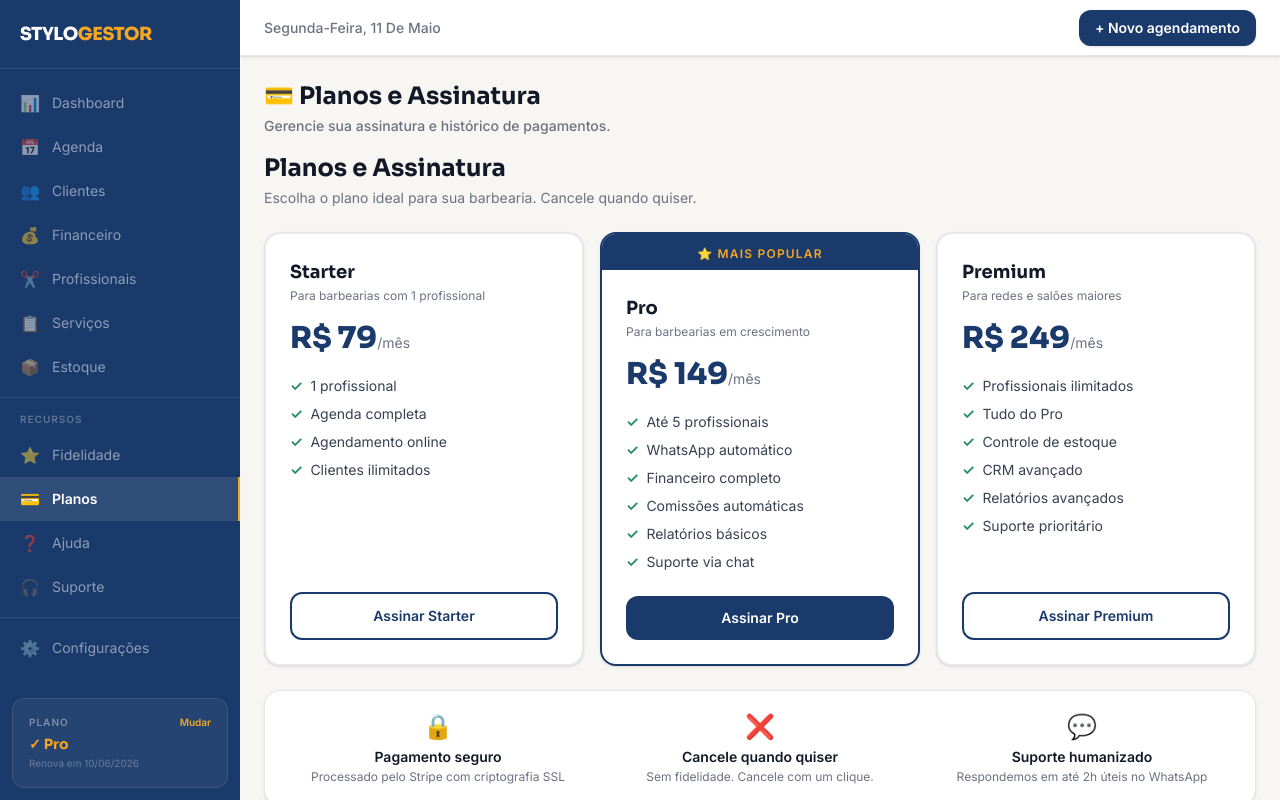
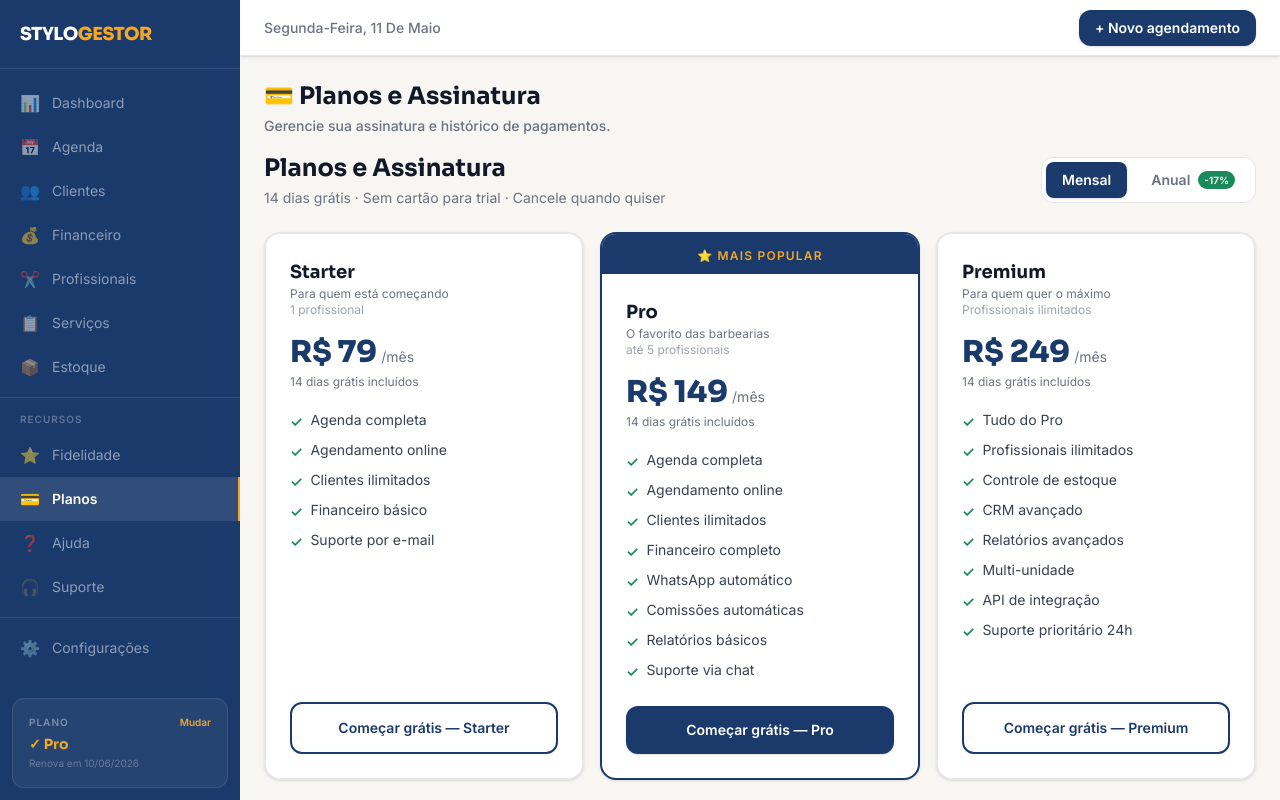
Before and after one commit to fjntecnlogia/stylogestor, a Next.js app in the folder apps/web/: page /planos in a window 1280 px wide. Built offline with nearby package versions, Linux system fonts and the light colour scheme; no server answers.

Commit message:
feat: checkout completo PIX/boleto/cartao mensal/anual + financeiro Stripe no admin

```diff
--- a/apps/web/src/app/api/checkout/route.ts
+++ b/apps/web/src/app/api/checkout/route.ts
@@ -9,41 +9,51 @@ export async function POST(req: NextRequest) {
       return NextResponse.json({ error: 'Não autorizado' }, { status: 401 })
     }
 
-    const { planId } = await req.json()
+    const { planId, ciclo = 'mensal' } = await req.json()
+
     const plan = PLANS.find((p) => p.id === planId)
     if (!plan) {
       return NextResponse.json({ error: 'Plano não encontrado' }, { status: 404 })
     }
 
     const appUrl = process.env.NEXT_PUBLIC_APP_URL || 'https://app.stylogestor.com.br'
+    const isAnual = ciclo === 'anual'
+    const unitAmount = isAnual ? plan.priceAnnual : plan.priceMonthly
+    const interval = isAnual ? 'year' : 'month'
 
     const session = await stripe.checkout.sessions.create({
-      payment_method_types: ['card'],
+      payment_method_types: ['card', 'boleto'],
       mode: 'subscription',
       line_items: [
         {
           price_data: {
             currency: plan.currency,
             product_data: {
-              name: `STYLOGESTOR ${plan.name}`,
+              name: `STYLOGESTOR ${plan.name}${isAnual ? ' (Anual)' : ''}`,
               description: plan.description,
             },
-            unit_amount: plan.price,
-            recurring: { interval: plan.interval },
+            unit_amount: unitAmount,
+            recurring: { interval },
           },
           quantity: 1,
         },
       ],
-      metadata: { userId, planId: plan.id },
-      success_url: `${appUrl}/sucesso?session_id={CHECKOUT_SESSION_ID}&plan=${plan.id}`,
+      metadata: { userId, planId: plan.id, ciclo },
+      subscription_data: {
+        trial_period_days: 14,
+        metadata: { userId, planId: plan.id },
+      },
+      success_url: `${appUrl}/sucesso?session_id={CHECKOUT_SESSION_ID}&plan=${plan.id}&ciclo=${ciclo}`,
       cancel_url: `${appUrl}/planos?canceled=1`,
       locale: 'pt-BR',
       allow_promotion_codes: true,
+      billing_address_collection: 'auto',
     })
 
     return NextResponse.json({ url: session.url })
-  } catch (error) {
+  } catch (error: unknown) {
     console.error('[CHECKOUT_ERROR]', error)
-    return NextResponse.json({ error: 'Erro ao criar sessão de pagamento' }, { status: 500 })
+    const message = error instanceof Error ? error.message : 'Erro ao criar sessão'
+    return NextResponse.json({ error: message }, { status: 500 })
   }
 }
--- a/apps/web/src/components/planos/planos-view.tsx
+++ b/apps/web/src/components/planos/planos-view.tsx
@@ -7,8 +7,11 @@ import { PLANS } from '@/lib/stripe'
 export function PlanosView() {
   const searchParams = useSearchParams()
   const canceled = searchParams.get('canceled')
+  const [ciclo, setCiclo] = useState<'mensal' | 'anual'>('mensal')
   const [loading, setLoading] = useState<string | null>(null)
   const [error, setError] = useState('')
+
+  const desconto = 17 // % de desconto anual
 
   const handleCheckout = async (planId: string) => {
     setLoading(planId)
@@ -17,17 +20,14 @@ export function PlanosView() {
       const res = await fetch('/api/checkout', {
         method: 'POST',
         headers: { 'Content-Type': 'application/json' },
-        body: JSON.stringify({ planId }),
+        body: JSON.stringify({ planId, ciclo }),
       })
-
       const data = await res.json()
-
       if (!res.ok) {
         setError(data.error || 'Erro ao processar. Tente novamente.')
         setLoading(null)
         return
       }
-
       window.location.href = data.url
     } catch {
       setError('Erro de conexão. Verifique sua internet.')
@@ -37,52 +37,89 @@ export function PlanosView() {
 
   return (
     <div className="max-w-5xl space-y-6">
+
       {canceled && (
         <div className="bg-[#FEF9C3] border border-[#FCD34D] rounded-2xl px-5 py-4 text-sm text-[#92400E] font-medium">
           ⚠️ Pagamento cancelado. Você pode tentar novamente quando quiser.
         </div>
       )}
-
       {error && (
         <div className="bg-[#FEE2E2] border border-[#FCA5A5] rounded-2xl px-5 py-4 text-sm text-[#991B1B] font-medium">
           ❌ {error}
         </div>
       )}
 
+      {/* Header */}
+      <div className="flex flex-col sm:flex-row sm:items-center justify-between gap-4">
         <div>
           <h1 className="font-sora font-bold text-2xl text-[#111827]">Planos e Assinatura</h1>
-        <p className="text-[#6B7280] text-sm mt-1">Escolha o plano ideal para sua barbearia. Cancele quando quiser.</p>
+          <p className="text-[#6B7280] text-sm mt-1">14 dias grátis · Sem cartão para trial · Cancele quando quiser</p>
         </div>
 
+        {/* Toggle mensal/anual */}
+        <div className="flex items-center gap-2 bg-white border border-[#E5E7EB] rounded-xl p-1 self-start sm:self-auto">
+          <button
+            onClick={() => setCiclo('mensal')}
+            className={`px-4 py-2 rounded-lg text-sm font-semibold transition-all ${ciclo === 'mensal' ? 'bg-[#1A3A6B] text-white shadow-sm' : 'text-[#6B7280] hover:text-[#111827]'}`}
+          >
+            Mensal
+          </button>
+          <button
+            onClick={() => setCiclo('anual')}
+            className={`px-4 py-2 rounded-lg text-sm font-semibold transition-all flex items-center gap-2 ${ciclo === 'anual' ? 'bg-[#1A3A6B] text-white shadow-sm' : 'text-[#6B7280] hover:text-[#111827]'}`}
+          >
+            Anual
+            <span className="bg-[#1B8A5A] text-white text-[10px] font-bold px-1.5 py-0.5 rounded-full">-{desconto}%</span>
+          </button>
+        </div>
+      </div>
+
+      {/* Cards */}
       <div className="grid grid-cols-1 md:grid-cols-3 gap-4">
-        {PLANS.map((plan) => (
+        {PLANS.map((plan) => {
+          const preco = ciclo === 'anual' ? plan.priceAnnual : plan.priceMonthly
+          const precoMes = ciclo === 'anual' ? Math.round(plan.priceAnnual / 12) : plan.priceMonthly
+
+          return (
             <div
               key={plan.id}
-            className={`bg-white rounded-2xl border-2 shadow-sm overflow-hidden flex flex-col ${
-              plan.highlight ? 'border-[#1A3A6B]' : 'border-[#E5E7EB]'
+              className={`bg-white rounded-2xl border-2 shadow-sm overflow-hidden flex flex-col transition-all ${
+                plan.highlight ? 'border-[#1A3A6B] shadow-lg' : 'border-[#E5E7EB] hover:border-[#1A3A6B]/40'
               }`}
             >
               {plan.highlight && (
-              <div className="bg-[#1A3A6B] text-center py-1.5">
+                <div className="bg-[#1A3A6B] text-center py-2">
                   <span className="text-[#F5A623] text-xs font-bold uppercase tracking-widest">⭐ Mais popular</span>
                 </div>
               )}
 
               <div className="p-6 flex-1 flex flex-col">
+                <div className="mb-4">
                   <p className="font-sora font-bold text-lg text-[#111827]">{plan.name}</p>
-              <p className="text-[#6B7280] text-xs mt-0.5 mb-4">{plan.description}</p>
+                  <p className="text-[#6B7280] text-xs">{plan.description}</p>
+                  <p className="text-[#9CA3AF] text-xs">{plan.subdesc}</p>
+                </div>
 
-              <div className="mb-5">
+                <div className="mb-1">
+                  <div className="flex items-baseline gap-1">
                     <span className="font-sora font-extrabold text-3xl text-[#1A3A6B]">
-                  R$ {(plan.price / 100).toFixed(0)}
+                      R$ {(precoMes / 100).toFixed(0)}
                     </span>
                     <span className="text-[#6B7280] text-sm">/mês</span>
                   </div>
+                  {ciclo === 'anual' && (
+                    <p className="text-xs text-[#1B8A5A] font-semibold mt-0.5">
+                      R$ {(preco / 100).toFixed(0)} cobrado anualmente
+                    </p>
+                  )}
+                </div>
+
+                <p className="text-xs text-[#6B7280] mb-5">14 dias grátis incluídos</p>
 
                 <ul className="space-y-2 flex-1 mb-6">
                   {plan.features.map((f) => (
-                  <li key={f} className="flex items-center gap-2 text-sm text-[#374151]">
-                    <span className="text-[#1B8A5A] font-bold shrink-0">✓</span>
+                    <li key={f} className="flex items-start gap-2 text-sm text-[#374151]">
+                      <span className="text-[#1B8A5A] font-bold shrink-0 mt-0.5">✓</span>
                       {f}
                     </li>
                   ))}
@@ -91,54 +128,73 @@ export function PlanosView() {
                 <button
                   onClick={() => handleCheckout(plan.id)}
                   disabled={loading !== null}
-                className={`w-full font-bold py-3 rounded-xl transition-colors text-sm disabled:opacity-60 disabled:cursor-not-allowed ${
+                  className={`w-full font-bold py-3.5 rounded-xl transition-colors text-sm disabled:opacity-60 disabled:cursor-not-allowed ${
                     plan.highlight
-                    ? 'bg-[#1A3A6B] text-white hover:bg-[#142d55]'
+                      ? 'bg-[#1A3A6B] text-white hover:bg-[#142d55] shadow-sm'
                       : 'border-2 border-[#1A3A6B] text-[#1A3A6B] hover:bg-[#1A3A6B] hover:text-white'
                   }`}
                 >
                   {loading === plan.id ? (
                     <span className="flex items-center justify-center gap-2">
-                    <span className="animate-spin">⏳</span> Aguarde...
+                      <span className="animate-spin">⏳</span> Redirecionando...
                     </span>
                   ) : (
-                  `Assinar ${plan.name}`
+                    `Começar grátis — ${plan.name}`
                   )}
                 </button>
               </div>
             </div>
-        ))}
+          )
+        })}
       </div>
 
+      {/* Formas de pagamento */}
       <div className="bg-white rounded-2xl border border-[#E5E7EB] shadow-sm p-5">
-        <div className="grid grid-cols-1 sm:grid-cols-3 gap-4 text-center">
+        <p className="text-sm font-semibold text-[#111827] mb-3">Formas de pagamento aceitas</p>
+        <div className="flex flex-wrap gap-3 items-center">
           {[
-            { icon: '🔒', title: 'Pagamento seguro', desc: 'Processado pelo Stripe com criptografia SSL' },
-            { icon: '❌', title: 'Cancele quando quiser', desc: 'Sem fidelidade. Cancele com um clique.' },
+            { icon: '💳', label: 'Cartão de crédito' },
+            { icon: '🏦', label: 'Boleto bancário' },
+          ].map((m) => (
+            <div key={m.label} className="flex items-center gap-2 bg-[#F9FAFB] border border-[#E5E7EB] rounded-xl px-4 py-2 text-sm text-[#374151] font-medium">
+              <span>{m.icon}</span>
+              {m.label}
+            </div>
+          ))}
+          <p className="text-xs text-[#9CA3AF] ml-auto">Processado com segurança pelo Stripe</p>
+        </div>
+      </div>
+
+      {/* Garantias */}
+      <div className="grid grid-cols-1 sm:grid-cols-3 gap-3">
+        {[
+          { icon: '🔒', title: 'Pagamento 100% seguro', desc: 'Stripe é certificado PCI DSS nível 1' },
+          { icon: '🆓', title: '14 dias grátis', desc: 'Sem cobrança durante o trial. Cancele antes e não paga nada.' },
           { icon: '💬', title: 'Suporte humanizado', desc: 'Respondemos em até 2h úteis no WhatsApp' },
         ].map((g) => (
-            <div key={g.title}>
+          <div key={g.title} className="bg-white rounded-2xl border border-[#E5E7EB] p-4 text-center shadow-sm">
             <p className="text-2xl mb-1">{g.icon}</p>
             <p className="font-semibold text-sm text-[#111827]">{g.title}</p>
             <p className="text-xs text-[#6B7280] mt-0.5">{g.desc}</p>
           </div>
         ))}
       </div>
-      </div>
 
-      <div className="bg-[#F0F4FF] border border-[#BFDBFE] rounded-2xl p-5 flex items-center justify-between flex-wrap gap-3">
+      {/* Portal do cliente */}
+      <div className="bg-[#1A3A6B] rounded-2xl p-5 flex flex-col sm:flex-row items-start sm:items-center justify-between gap-4">
         <div>
-          <p className="font-semibold text-[#1E40AF] text-sm">Gerenciar assinatura atual</p>
-          <p className="text-xs text-[#6B7280]">Altere cartão, veja faturas ou cancele seu plano.</p>
+          <p className="font-sora font-bold text-white">Já tem uma assinatura?</p>
+          <p className="text-white/60 text-sm mt-0.5">Gerencie seu plano, altere o cartão ou baixe faturas.</p>
         </div>
         <a
           href="https://billing.stripe.com/p/login/live_eVaaEO0dL3x6grS288"
           target="_blank"
-          className="bg-[#1A3A6B] text-white text-sm font-bold px-5 py-2.5 rounded-xl hover:bg-[#142d55] transition-colors"
+          className="bg-[#F5A623] text-[#1A3A6B] text-sm font-bold px-6 py-3 rounded-xl hover:bg-[#e09610] transition-colors whitespace-nowrap shrink-0"
         >
           Portal do cliente →
         </a>
       </div>
+
     </div>
   )
 }
--- a/apps/web/src/lib/stripe.ts
+++ b/apps/web/src/lib/stripe.ts
@@ -8,31 +8,58 @@ export const PLANS = [
   {
     id: 'starter',
     name: 'Starter',
-    price: 7900,
+    priceMonthly: 7900,
+    priceAnnual: 7900 * 10, // 2 meses grátis
     currency: 'brl',
-    interval: 'month' as const,
     highlight: false,
-    description: 'Para barbearias com 1 profissional',
-    features: ['1 profissional', 'Agenda completa', 'Agendamento online', 'Clientes ilimitados'],
+    description: 'Para quem está começando',
+    subdesc: '1 profissional',
+    features: [
+      'Agenda completa',
+      'Agendamento online',
+      'Clientes ilimitados',
+      'Financeiro básico',
+      'Suporte por e-mail',
+    ],
   },
   {
     id: 'pro',
     name: 'Pro',
-    price: 14900,
+    priceMonthly: 14900,
+    priceAnnual: 14900 * 10,
     currency: 'brl',
-    interval: 'month' as const,
     highlight: true,
-    description: 'Para barbearias em crescimento',
-    features: ['Até 5 profissionais', 'WhatsApp automático', 'Financeiro completo', 'Comissões automáticas', 'Relatórios básicos', 'Suporte via chat'],
+    description: 'O favorito das barbearias',
+    subdesc: 'até 5 profissionais',
+    features: [
+      'Agenda completa',
+      'Agendamento online',
+      'Clientes ilimitados',
+      'Financeiro completo',
+      'WhatsApp automático',
+      'Comissões automáticas',
+      'Relatórios básicos',
+      'Suporte via chat',
+    ],
   },
   {
     id: 'premium',
     name: 'Premium',
-    price: 24900,
+    priceMonthly: 24900,
+    priceAnnual: 24900 * 10,
     currency: 'brl',
-    interval: 'month' as const,
     highlight: false,
-    description: 'Para redes e salões maiores',
-    features: ['Profissionais ilimitados', 'Tudo do Pro', 'Controle de estoque', 'CRM avançado', 'Relatórios avançados', 'Suporte prioritário'],
+    description: 'Para quem quer o máximo',
+    subdesc: 'Profissionais ilimitados',
+    features: [
+      'Tudo do Pro',
+      'Profissionais ilimitados',
+      'Controle de estoque',
+      'CRM avançado',
+      'Relatórios avançados',
+      'Multi-unidade',
+      'API de integração',
+      'Suporte prioritário 24h',
+    ],
   },
 ]
```
Also changed, not shown: 1 other file (tests, documents, lock files or other folders). Lines whose indentation alone changed are shown as unchanged.
